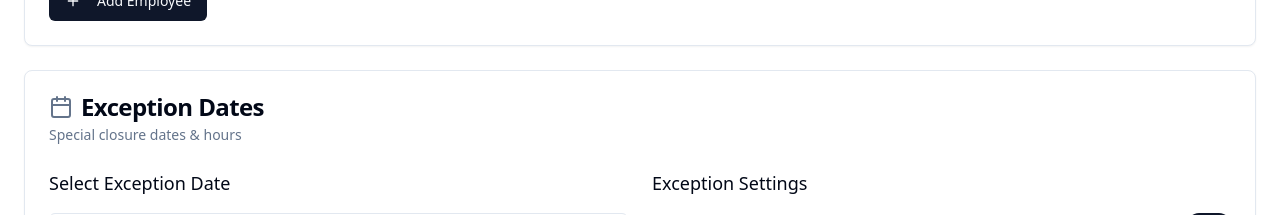
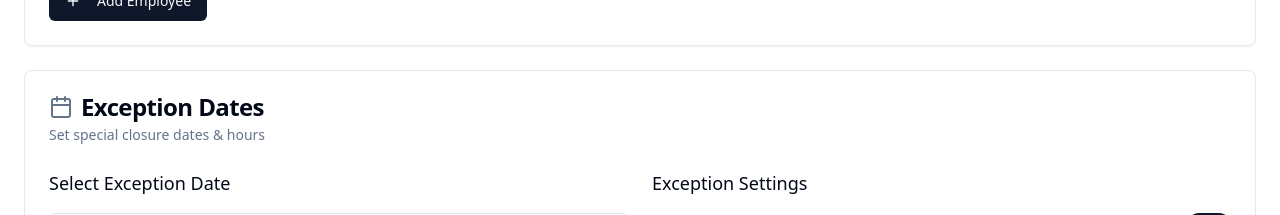
Before and after one commit to Matique-dev/ab1, a React (Vite) app: page /business in a window 1280 px wide. Shown: the part 800-1015 px from the top of the page. Built offline with nearby package versions, Linux system fonts and the light colour scheme.

Commit message:
Edit exception dates text
Updated the text in the Exception Dates card header to "Set special closure dates & hours" for clarity.
[skip gpt_engineer]

```diff
--- a/src/pages/Business.tsx
+++ b/src/pages/Business.tsx
@@ -55,7 +55,7 @@ const Business = () => {
             <CardTitle>Exception Dates</CardTitle>
           </div>
           <p className="text-sm text-muted-foreground">
-            Special closure dates & hours
+            Set special closure dates & hours
           </p>
         </CardHeader>
         <CardContent>
```
